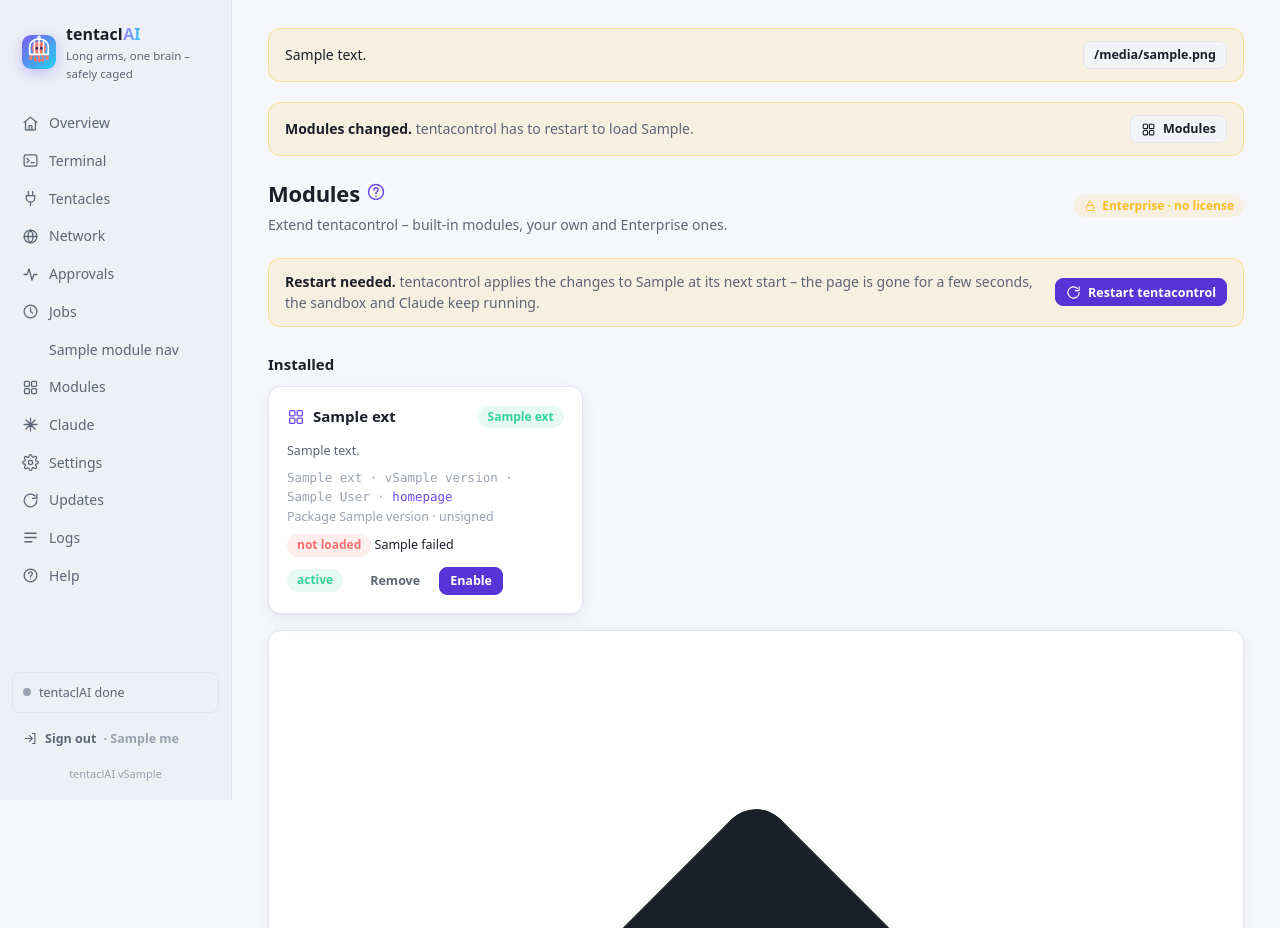
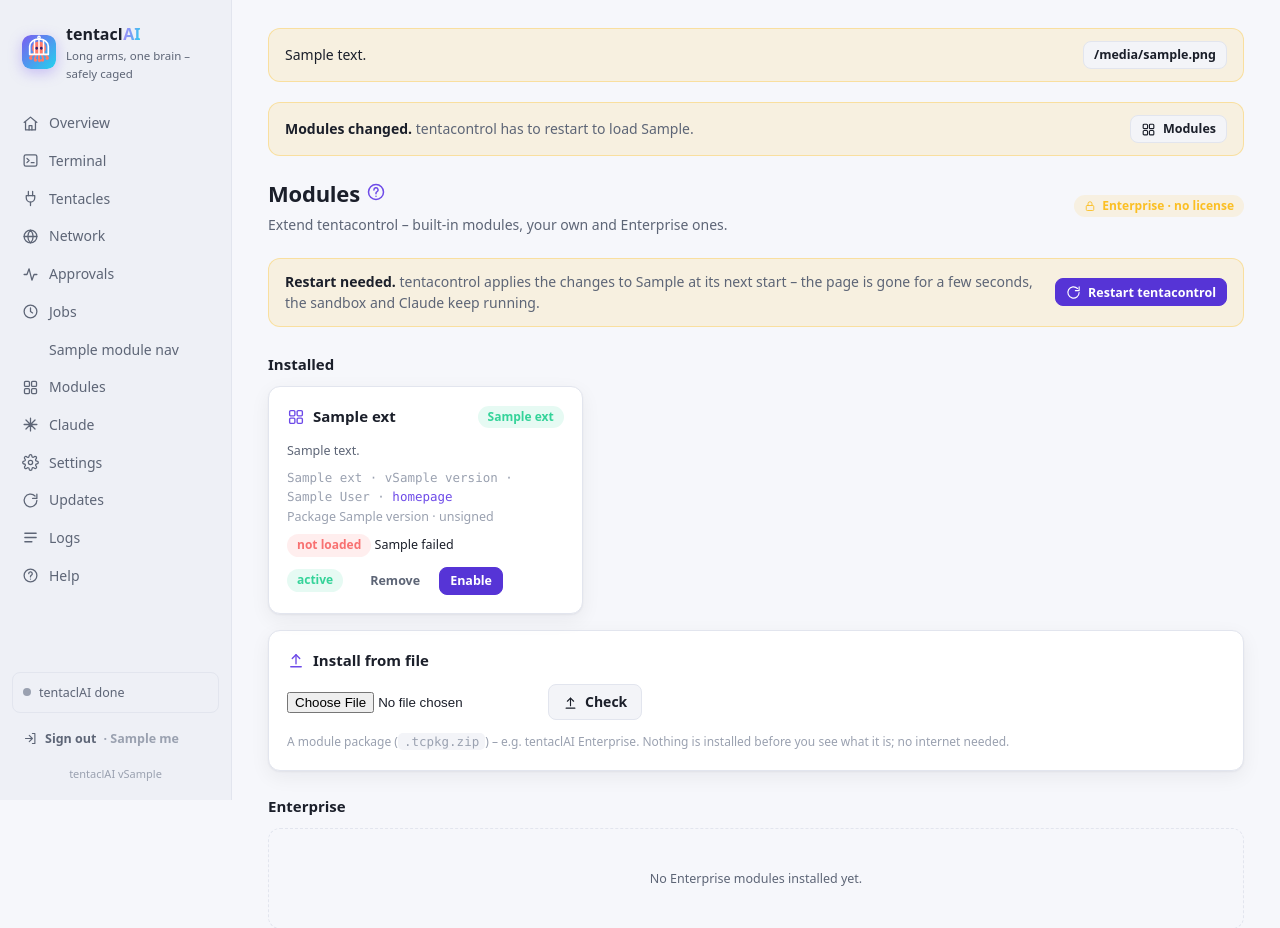
Before and after one commit to bfs2021/tentaclAI, a Python web app: template control/app/templates/modules.html in a window 1280 px wide. Shown: the top 928 px of the page. Run offline with Jinja, Linux system fonts and the light colour scheme; the template is opened without the code that fills it: most values are stand-ins (such as "Sample title", 1, 10 or a date in 2020); some libraries are stand-ins or nearby versions.

Commit message:
Modules: Install from file heading in a card-head (the icon had no size)
Co-Authored-By: Claude Opus 5.5 <noreply@anthropic.com>
Claude-Session: https://claude.ai/code/session_01HJ36qKiD2Qezuws959roLk

```diff
--- a/control/app/templates/modules.html
+++ b/control/app/templates/modules.html
@@ -75,7 +75,7 @@
 {% endif %}
 
 <div class="card" style="margin-top:16px">
-  <h2>{{ icon('upload') }}Install from file</h2>
+  <div class="card-head"><h2>{{ icon('upload') }}Install from file</h2></div>
   <form hx-post="/modules/upload" hx-encoding="multipart/form-data" hx-target="#pkg-area" class="row" style="flex-wrap:wrap">
     <input type="file" name="file" accept=".zip,application/zip" aria-label="Module package" required>
     <button class="btn">{{ icon('upload') }}Check</button>
--- a/control/app/templates/partials/package_preview.html
+++ b/control/app/templates/partials/package_preview.html
@@ -6,7 +6,7 @@
   <dl class="kv">
     <dt>Module</dt><dd><strong>{{ p.title }}</strong> <span class="mono faint">{{ p.name }}</span></dd>
     <dt>Version</dt><dd>{{ p.version }}{% if p.installed %} <span class="muted">– replaces {{ p.installed }} (kept for a rollback)</span>{% endif %}</dd>
-    <dt>Signature</dt><dd>{% if p.signed %}<span class="pill ok">{{ icon('check') }}signed by tentaclAI</span> <span class="mono faint">{{ p.key }}</span>
+    <dt>Signature</dt><dd>{% if p.signed %}<span class="pill ok">signed by tentaclAI</span> <span class="mono faint">{{ p.key }}</span>
       {% else %}<span class="pill warn">not signed</span>{% endif %}</dd>
     <dt>Files</dt><dd>{{ p.files }}, all checked</dd>
   </dl>
```
